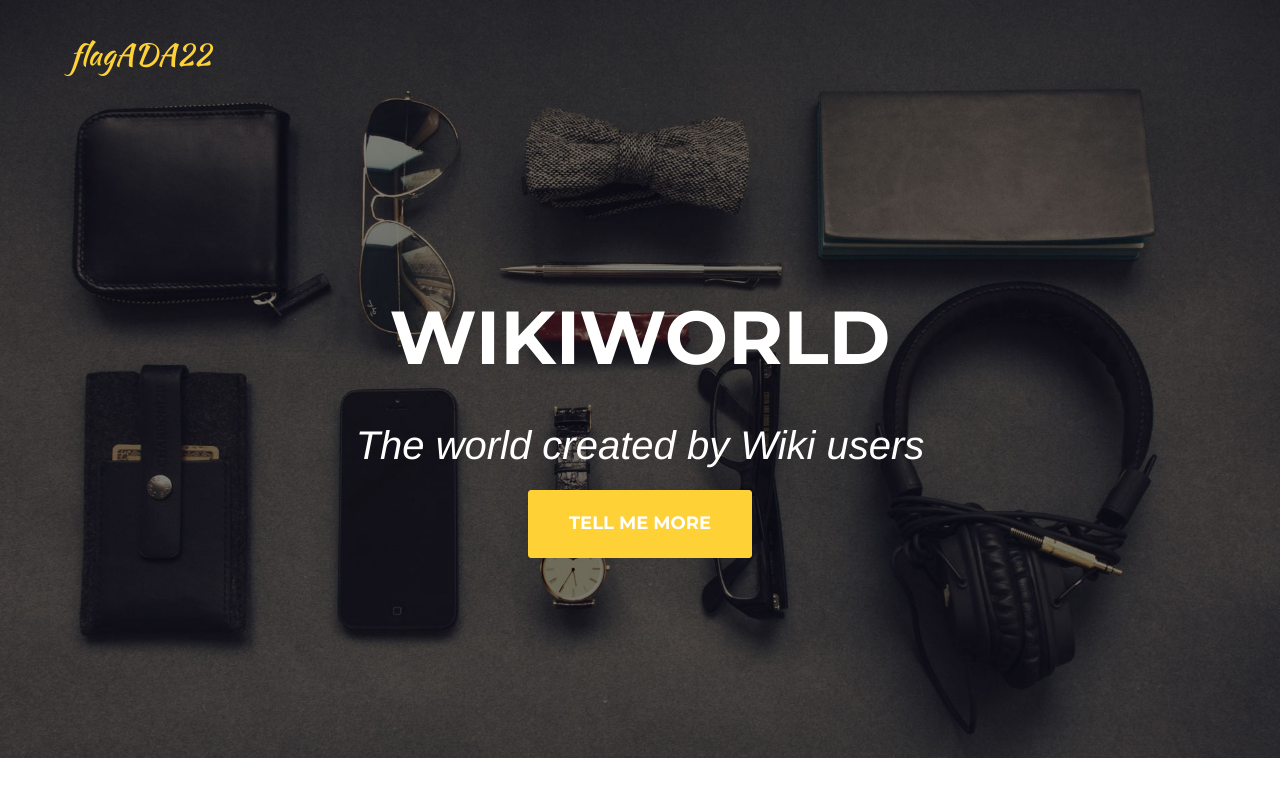
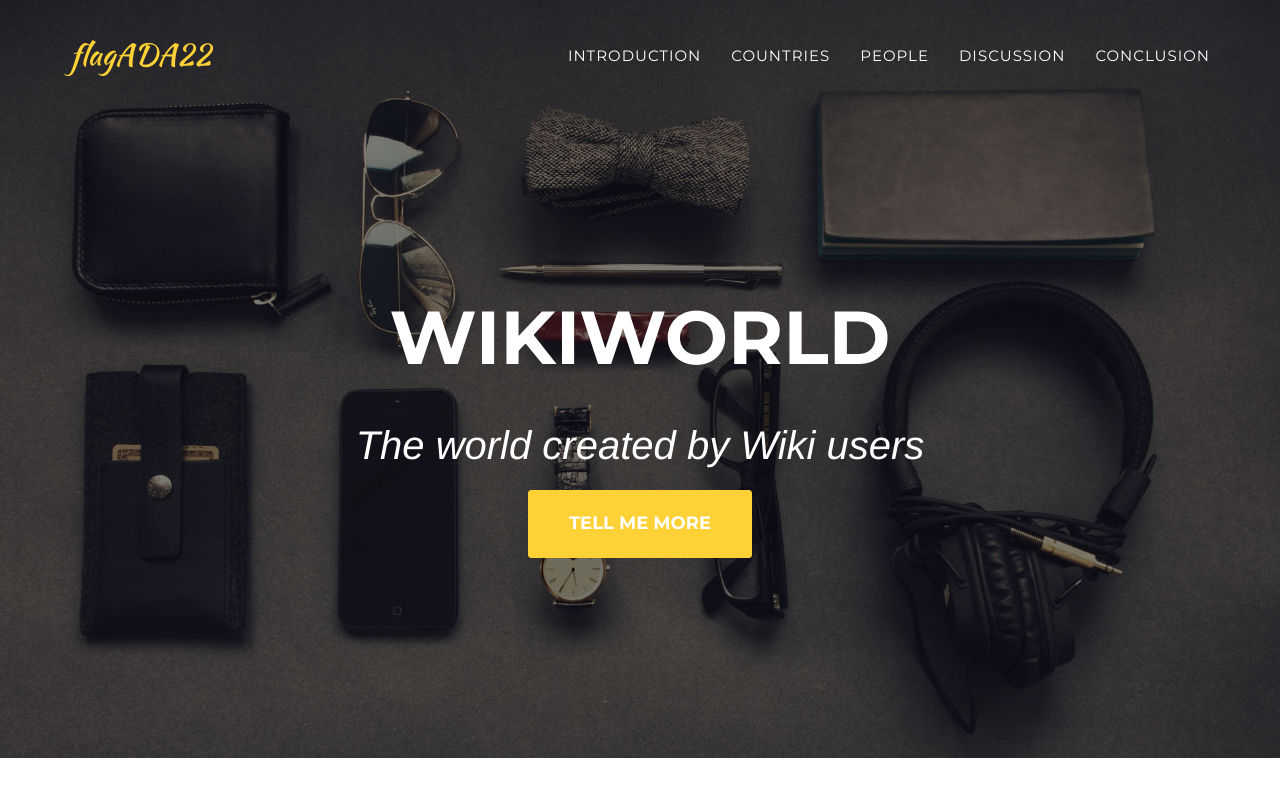
Before and after one commit to fbarde/ADA_Data_Story, a Jekyll site: the page built from index.html, in a window 1280 px wide and 900 px high. Shown: the top 797 px of the window. Built offline with Jekyll 4.4.1, drawn with Linux system fonts in a browser that asks for light colours; some web fonts are replaced.

Commit message:
Modif navigation bar

```diff
--- a/_includes/header.html
+++ b/_includes/header.html
@@ -14,34 +14,25 @@
 
             <!-- Collect the nav links, forms, and other content for toggling -->
             <div class="collapse navbar-collapse" id="bs-example-navbar-collapse-1">
-                <ul class="navbar-nav text-uppercase ml-auto">
-                    {% for link in site.data.navigation[site.locale].nav %}
-
-                    {% if link.dropdown %}
-                    <li class="nav-item dropdown">
-                      <a class="nav-link dropdown-toggle" href="#" id="navbarDropdownMenuLink" data-toggle="dropdown"
-                        aria-haspopup="true" aria-expanded="false">
-                        Build Wikiworld
-                      </a>
-                      <div class="dropdown-menu" aria-labelledby="navbarDropdownMenuLink">
-                        {% for sublink in link.dropdown %}
-                        <a class="dropdown-item js-scroll-trigger" href="#{{ sublink.section }}">{{ sublink.title }}</a>
-                        {% endfor %}
-                      </div>
+                <ul class="nav navbar-nav navbar-right">
+                    <li class="hidden">
+                        <a href="#page-top"></a>
                     </li>
-
-                    {% else %}
-
-                    <li class="nav-item">
-                      {%- if link.section -%}
-                      <a class="nav-link js-scroll-trigger" href="#{{ link.section }}">{{ link.title }}</a>
-                      {%- else -%}
-                      <a class="nav-link js-scroll-trigger" href="#">{{ link.title }}</a>
-                      {%- endif -%}
+                    <li>
+                        <a class="page-scroll" href="#services">Introduction</a>
                     </li>
-                    {%- endif -%}
-
-                    {% endfor %}
+                    <li>
+                        <a class="page-scroll" href="#portfolio">Countries</a>
+                    </li>
+                    <li>
+                        <a class="page-scroll" href="#about">People</a>
+                    </li>
+                    <li>
+                        <a class="page-scroll" href="#team">Discussion</a>
+                    </li>
+                    <li>
+                        <a class="page-scroll" href="#contact">Conclusion</a>
+                    </li>
                 </ul>
             </div>
             <!-- /.navbar-collapse -->
```
